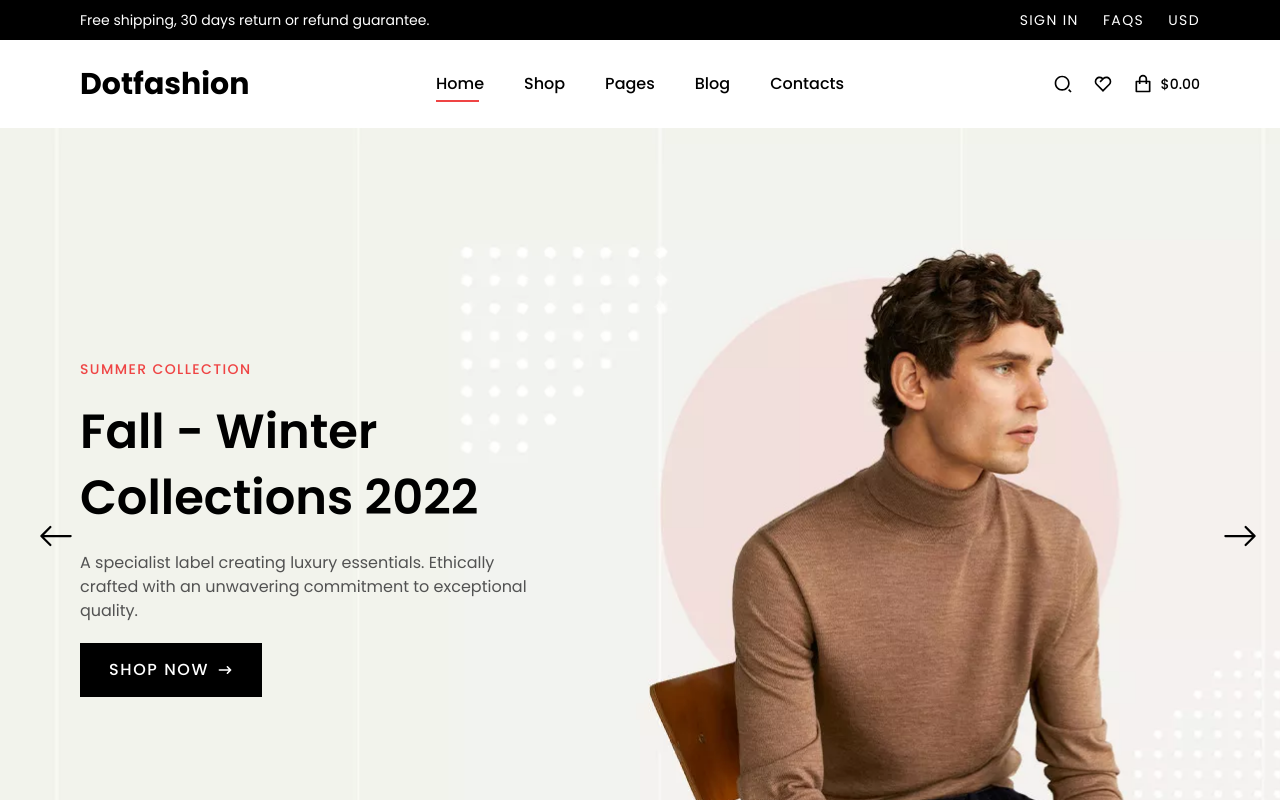
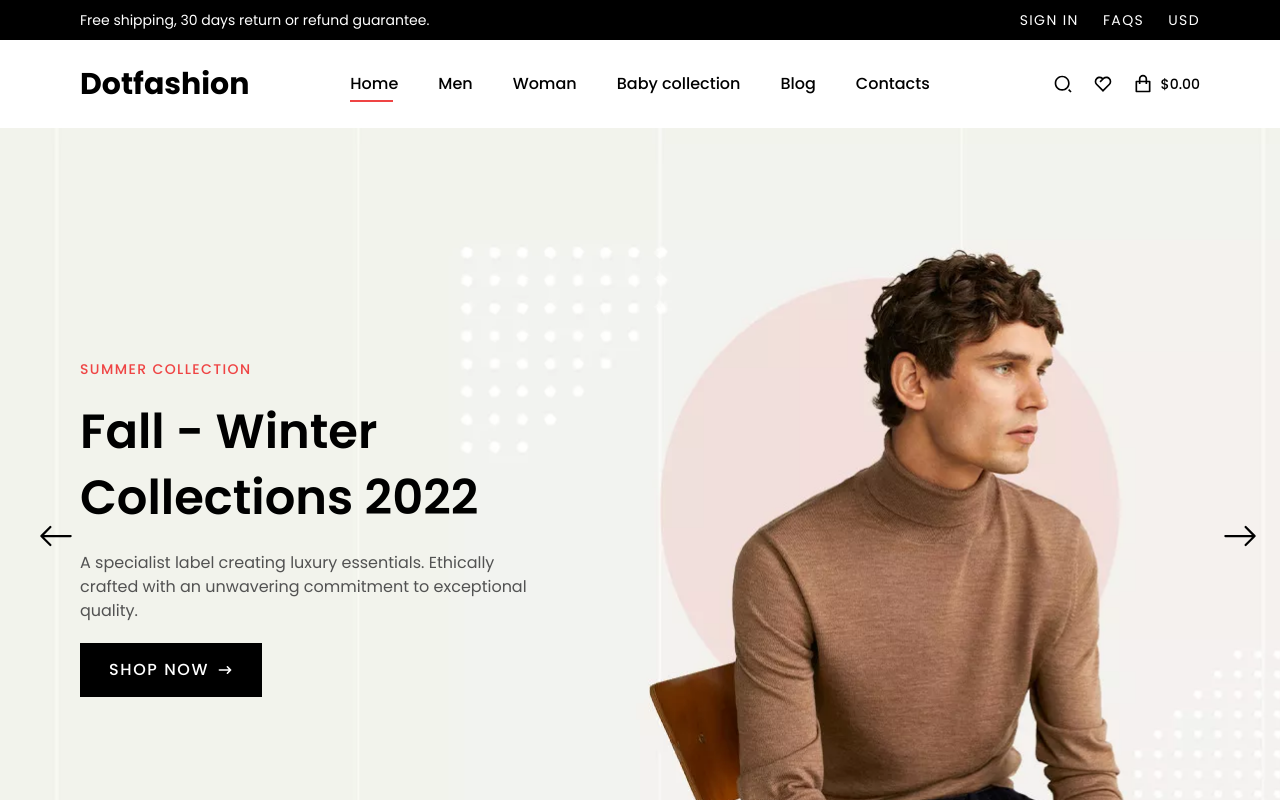
Before and after one commit to blackparadise0407/next-ecommerce, a Next.js app: page / in a window 1280 px wide. Shown: the top 800 px of the page. Built offline with nearby package versions, Linux system fonts and the light colour scheme; no server answers.

Commit message:
Integrate i18n

```diff
--- a/next.config.js
+++ b/next.config.js
@@ -2,6 +2,10 @@
 const nextConfig = {
   reactStrictMode: true,
   swcMinify: true,
+  i18n: {
+    locales: ['en-US', 'vi-VN'],
+    defaultLocale: 'en-US',
+  },
 };
 
 module.exports = nextConfig;
--- a/src/layouts/MainLayoutHeader/MainLayoutHeader.tsx
+++ b/src/layouts/MainLayoutHeader/MainLayoutHeader.tsx
@@ -24,20 +24,37 @@ const StyledLink: React.FC<
 
 const routes: Array<{ href: string; label: string }> = [
   { href: '/', label: 'Home' },
-  { href: '/shop', label: 'Shop' },
-  { href: '/pages', label: 'Pages' },
+  { href: '/men', label: 'Men' },
+  { href: '/woman', label: 'Woman' },
+  { href: '/baby-collection', label: 'Baby collection' },
   { href: '/blog', label: 'Blog' },
   { href: '/contacts', label: 'Contacts' },
 ];
 
+const trans: Translation = {
+  'en-US': {
+    hi: 'Hi',
+    signIn: 'Sign in',
+    freeShipping30DaysReturnOrRefundGuarantee:
+      'Free shipping, 30 days return or refund guarantee.',
+  },
+  'vi-VN': {
+    hi: 'Xin chào',
+    signIn: 'Đăng nhập',
+    freeShipping30DaysReturnOrRefundGuarantee:
+      'Miễn phí giao hàng, trả hàng trong vòng 30 ngày hoặc hoàn tiền',
+  },
+};
+
 const MainLayoutHeader: React.FC<{}> = () => {
   const { user } = useUser();
-  const { asPath } = useRouter();
+  const { asPath, locale } = useRouter();
   const [lineStyle, setLineStyle] = React.useState<React.CSSProperties>({
     bottom: 26,
     transition: 'left 0.2s ease, width 0.2s ease',
   });
   const [w] = useWindowSize();
+  const t = trans[locale as SupportedLanguage];
 
   React.useEffect(() => {
     const ele = document.getElementById(asPath);
@@ -52,17 +69,17 @@ const MainLayoutHeader: React.FC<{}> = () => {
     <header>
       <div className="py-2.5 text-sm bg-black text-white">
         <div className="container flex">
-          <p>Free shipping, 30 days return or refund guarantee.</p>
+          <p>{t.freeShipping30DaysReturnOrRefundGuarantee}</p>
           <div className="flex-grow"></div>
           <ul className="flex items-center gap-6 uppercase tracking-widest">
             <li>
               {user ? (
                 <React.Fragment>
-                  <span className="normal-case">Hi</span>,{' '}
+                  <span className="normal-case">{t.hi}</span>,{' '}
                   <Link href={`/${user.email}`}>{user.name}</Link>
                 </React.Fragment>
               ) : (
-                <Link href="/api/auth/login">sign in</Link>
+                <Link href="/api/auth/login">{t.signIn}</Link>
               )}
             </li>
             <li>faqs</li>
@@ -71,9 +88,9 @@ const MainLayoutHeader: React.FC<{}> = () => {
         </div>
       </div>
       <div className="bg-white">
-        <div className="container flex items-center">
-          <h1 className="flex-1 font-bold">Dotfashion</h1>
-          <ul className="relative flex-1 flex items-center justify-evenly py-8 gap-10">
+        <div className="container flex items-center justify-between">
+          <h1 className="flex-1 basis-0 font-bold">Dotfashion</h1>
+          <ul className="relative flex items-center justify-evenly py-8 gap-10">
             {routes.map((r) => (
               <li key={r.href} id={r.href}>
                 <StyledLink href={r.href}>{r.label}</StyledLink>
@@ -81,7 +98,7 @@ const MainLayoutHeader: React.FC<{}> = () => {
             ))}
             <li className="absolute h-[2px] bg-red-500" style={lineStyle} />
           </ul>
-          <div className="flex-1 flex text-xl gap-5 justify-end">
+          <div className="flex-1 basis-0 flex text-xl gap-5 justify-end">
             <RiSearch2Line />
             <RiHeart2Line />
             <div className="flex items-center gap-2">
--- a/tsconfig.json
+++ b/tsconfig.json
@@ -17,8 +17,9 @@
     "baseUrl": ".",
     "paths": {
       "@/*": ["./src/*"]
-    }
+    },
+    "typeRoots": ["./node_modules/@types", "./src/typings"]
   },
-  "include": ["next-env.d.ts", "**/*.ts", "**/*.tsx"],
+  "include": ["next-env.d.ts", "./**/*.ts", "./**/*.tsx"],
   "exclude": ["node_modules"]
 }
```
Also changed, not shown: src/typings/global.d.ts (added, +7 -0 lines), .eslintrc.json.
